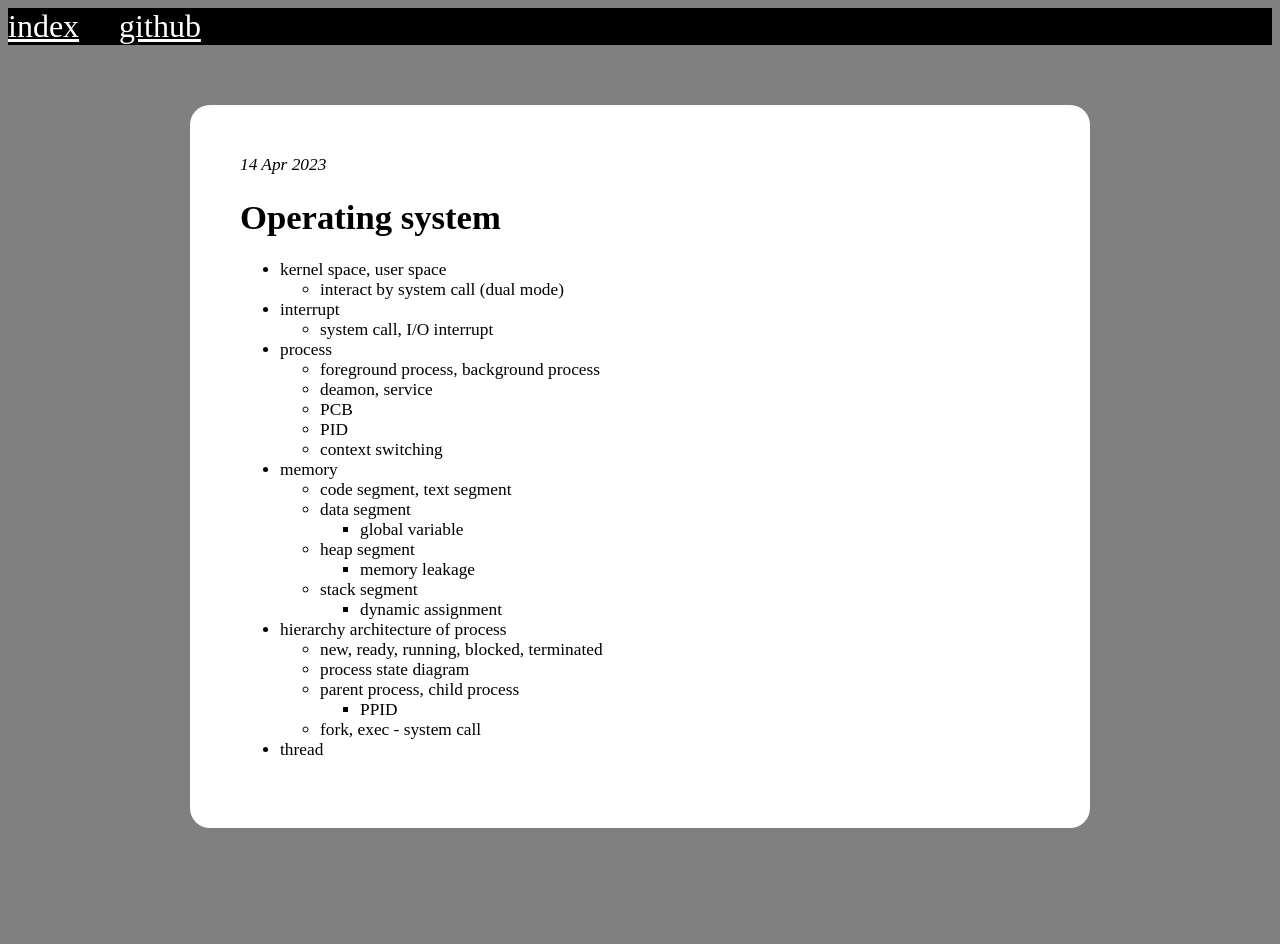
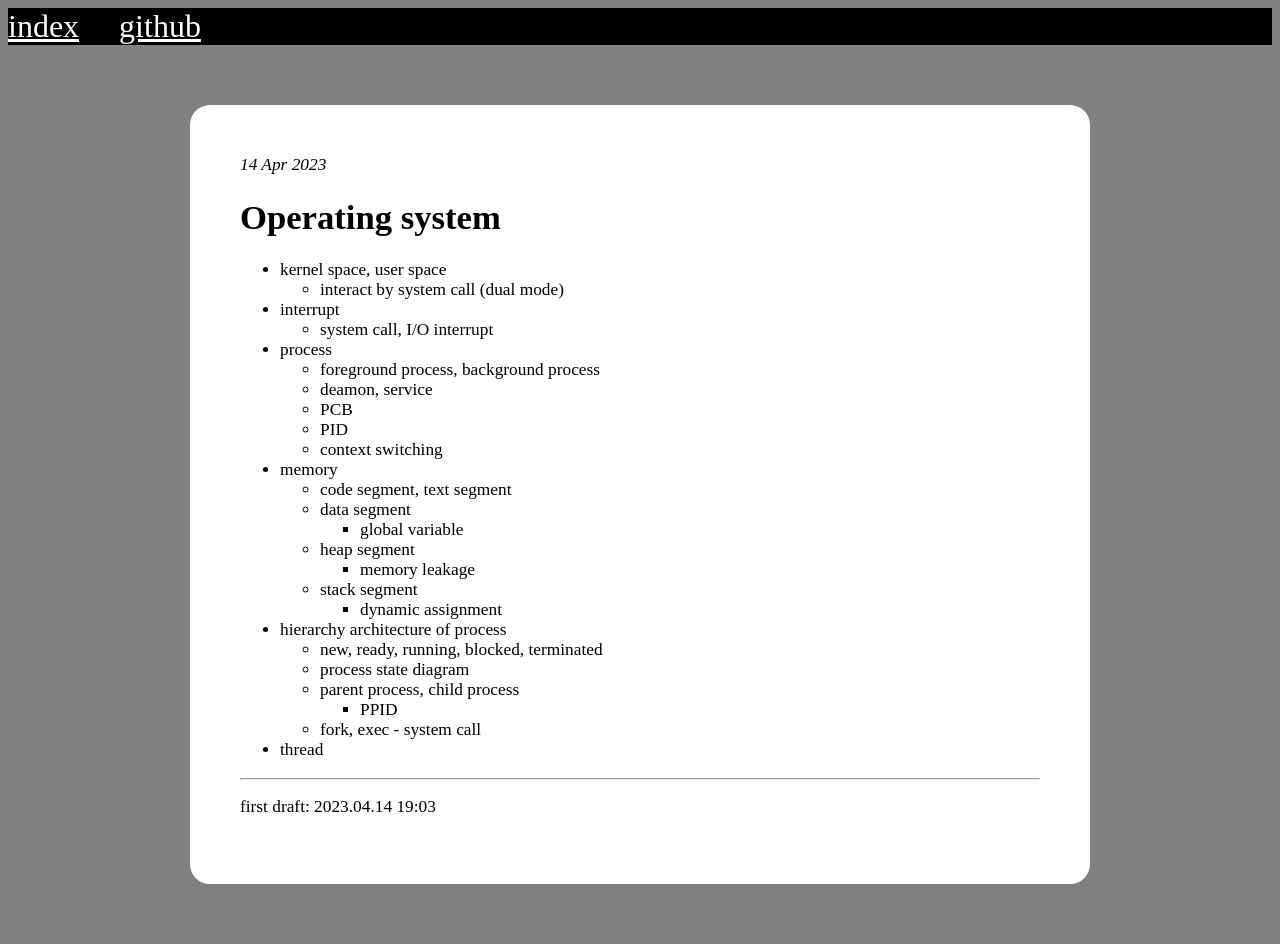
Before and after one commit to ktasha45/ktasha45.github.io, a Jekyll site: the page built from _posts/2023-04-14-operatingsystem.md, in a window 1280 px wide. Built offline with Jekyll 4.4.1, drawn with Linux system fonts in a browser that asks for light colours; some web fonts are replaced; before the commit the page ends 900 px from its top, so only the background shows below that.

Commit message:
record draft time

```diff
--- a/_posts/2023-04-14-operatingsystem.md
+++ b/_posts/2023-04-14-operatingsystem.md
@@ -30,3 +30,7 @@ categories: computer science
     - PPID
   - fork, exec - system call
 - thread
+
+---
+
+first draft: 2023.04.14 19:03
```
